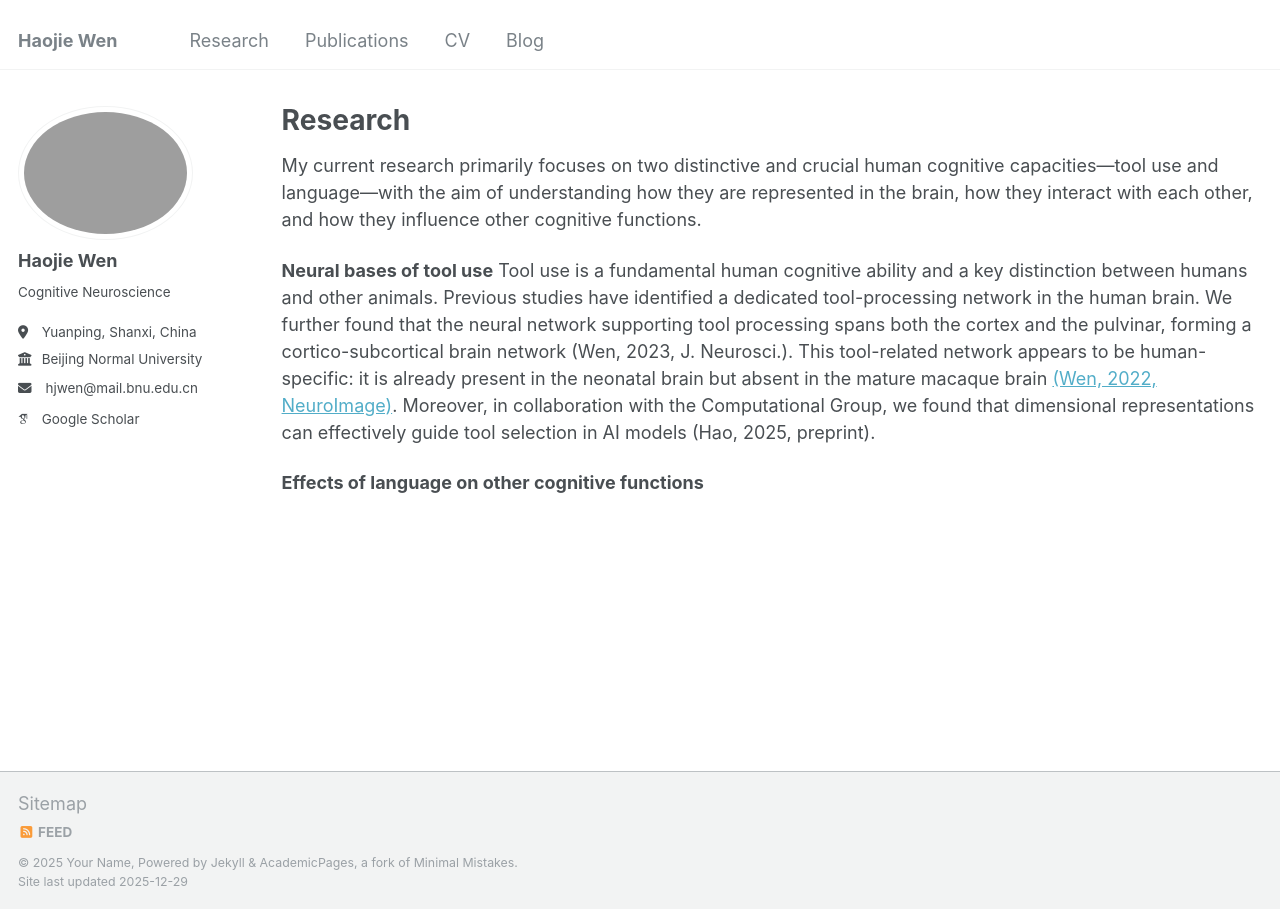
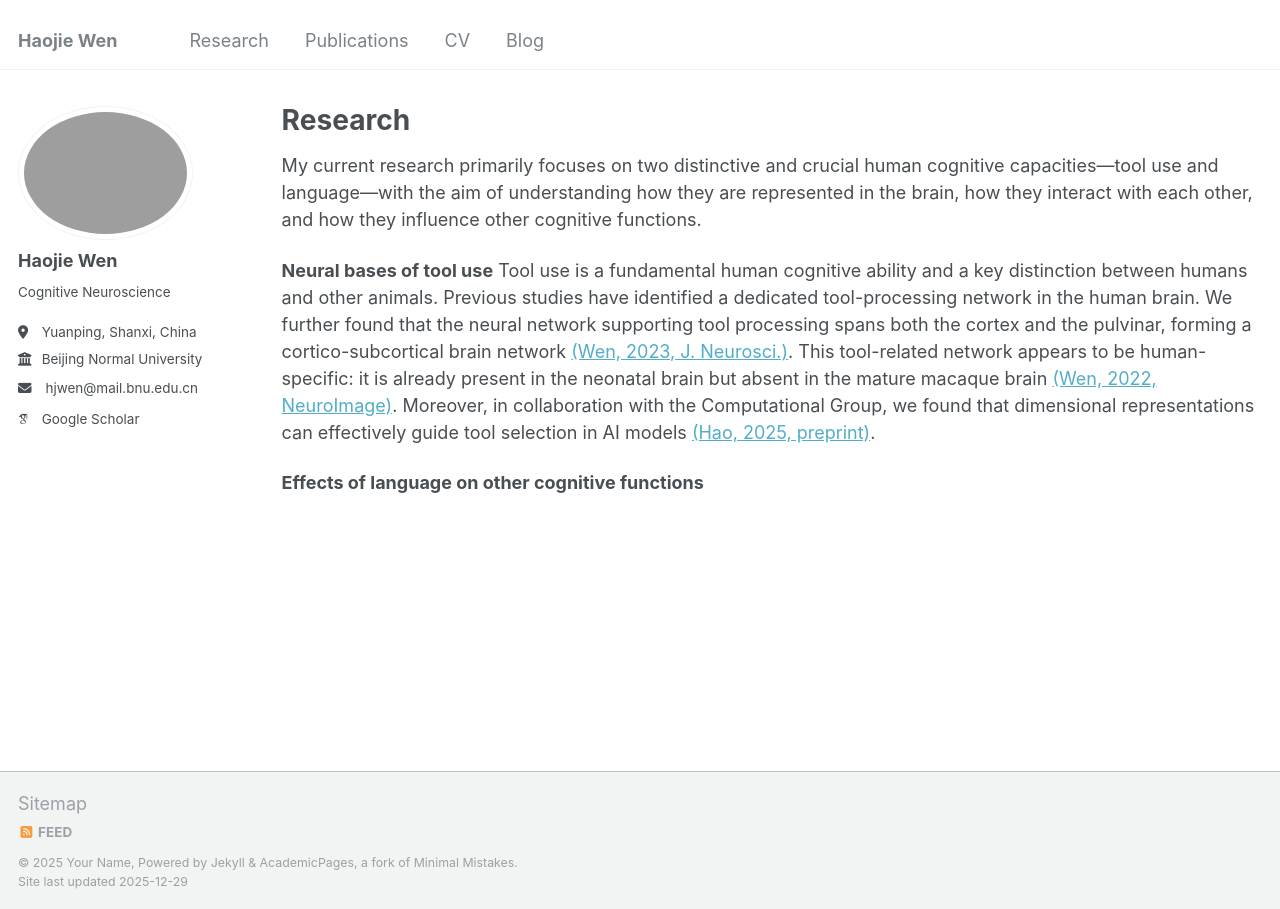
Before and after one commit to happyhaojie/happyhaojie.github.io, a Jekyll site: the page built from _pages/research.md, in a window 1280 px wide. Built offline with Jekyll 4.4.1, drawn with Linux system fonts in a browser that asks for light colours; some web fonts are replaced; part of the change alters nothing that is shown.

```diff
--- a/_pages/research.md
+++ b/_pages/research.md
@@ -8,6 +8,6 @@ author_profile: true
 My current research primarily focuses on two distinctive and crucial human cognitive capacities—tool use and language—with the aim of understanding how they are represented in the brain, how they interact with each other, and how they influence other cognitive functions.
 
 **Neural bases of tool use**
-Tool use is a fundamental human cognitive ability and a key distinction between humans and other animals. Previous studies have identified a dedicated tool-processing network in the human brain. We further found that the neural network supporting tool processing spans both the cortex and the pulvinar, forming a cortico-subcortical brain network (Wen, 2023, J. Neurosci.). This tool-related network appears to be human-specific: it is already present in the neonatal brain but absent in the mature macaque brain [(Wen, 2022, NeuroImage)](/files/Wen_2022_NeuroImage.pdf). Moreover, in collaboration with the Computational Group, we found that dimensional representations can effectively guide tool selection in AI models (Hao, 2025, preprint).
+Tool use is a fundamental human cognitive ability and a key distinction between humans and other animals. Previous studies have identified a dedicated tool-processing network in the human brain. We further found that the neural network supporting tool processing spans both the cortex and the pulvinar, forming a cortico-subcortical brain network [(Wen, 2023, J. Neurosci.)](/files/Wen_2023_JN). This tool-related network appears to be human-specific: it is already present in the neonatal brain but absent in the mature macaque brain [(Wen, 2022, NeuroImage)](/files/Wen_2022_NeuroImage.pdf). Moreover, in collaboration with the Computational Group, we found that dimensional representations can effectively guide tool selection in AI models [(Hao, 2025, preprint)](/files/Hao_2025_preprint.pdf).
 
 **Effects of language on other cognitive functions**
```
